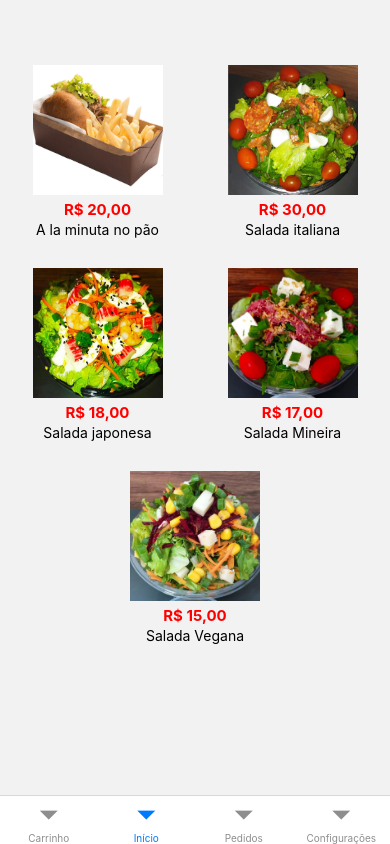
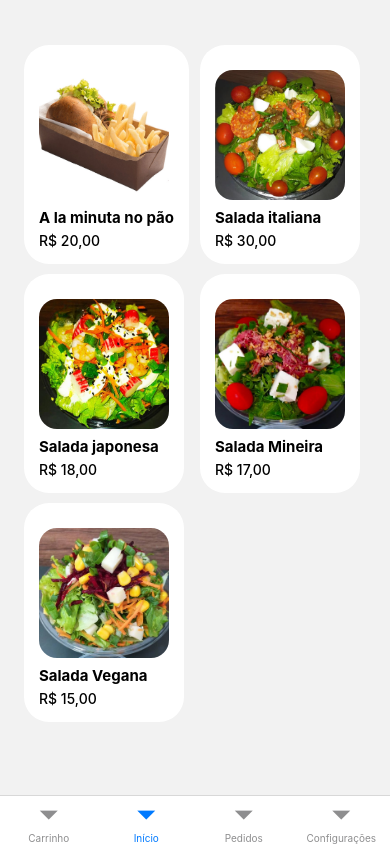
Before and after one commit to sharpramer/BarON, a React Native app: screen /PaginaInicialUtilizador in a window 390 px wide. Built offline with nearby package versions, Linux system fonts and the light colour scheme.

Commit message:
Estilizado o componente de Produto com fundo branco e bordas arredondadas nas opções de escolha, cor do texto de nome de produto em preto negrito, cor do texto de preço em preto e imagem do produto arredondada.

```diff
--- a/Componentes/Produtos.js
+++ b/Componentes/Produtos.js
@@ -57,18 +57,24 @@ export default function Produtos() {
 
     const renderItem = ({ item }) => {
         return (
-            <View key={item.id} style={estilos.conteudoConteiner}>
-                <TouchableHighlight onPress={() => {
-                    setProdutoSelecionado(item)
-                    setModalVisibilidade(true)
-                }}>
-                    <Image
-                        source={item.imagem}
-                        style={estilos.ImagemProduto}
-                    />
+            <View key={item.id} style={estilosProdutos.conteudoConteiner}>
+                <TouchableHighlight
+                    style={estilosProdutos.btnConteiner}
+                    onPress={() => {
+                        setProdutoSelecionado(item)
+                        setModalVisibilidade(true)
+                    }}
+                >
+                    <View>
+                        <Image
+                            source={item.imagem}
+                            style={estilosProdutos.ImagemProduto}
+                        />
+
+                        <Text style={estilosProdutos.txtNomeProduto}>{item.produto}</Text>
+                        <Text style={estilosProdutos.txtPrecoProduto}>R$ {item.precoVenda}</Text>
+                    </View>
                 </TouchableHighlight>
-                <Text style={estilos.txtPrecoProduto}>R$ {item.precoVenda}</Text>
-                <Text style={estilos.txtNomeProduto}>{item.produto}</Text>
             </View>
         )
     }
@@ -77,7 +83,7 @@ export default function Produtos() {
         <SafeAreaView>
             {/* Lista dos produtos */}
             <FlatList
-                style={estilos.produtosTabela}
+                style={estilosProdutos.produtosTabela}
                 data={produtosArray}
                 renderItem={renderItem}
                 keyExtractor={item => item.id}
@@ -89,49 +95,44 @@ export default function Produtos() {
     )
 }
 
-const estilos = StyleSheet.create({
-    produtosTabela: {
-        marginTop: 40,
+const estilosProdutos = StyleSheet.create({
+    conteudoConteiner: {
+        flex: 1,
+        margin: 5,
+        //justifyContent: "center",
+        //alignItems: "center",
+    },
+
+    btnConteiner:{
+        backgroundColor: 'white',
+        padding: 15,
+        borderRadius: 25,
+        alignSelf: 'flex-start'
     },
 
     ImagemProduto: {
         width: 130,
         height: 130,
-        marginTop: 20
+        marginTop: 10,
+        borderRadius: 18
     },
 
-    conteudoConteiner: {
-        flex: 1,
-        margin: 5,
-        justifyContent: "center",
-        alignItems: "center",
-    },
-
-    conteudoModalConteiner: {
-        backgroundColor: 'white',
-        width: '100%',
-        height: '100%',
-    },
-
-    btnFecharModal: {
-        width: 30,
-        height: 30,
-        alignSelf: "flex-end",
-        justifyContent: "center",
-        alignItems: "center",
-        backgroundColor: '#e80e0e',
-        borderRadius: 5,
-    },
-
-    txtBtnFecharModal: {
-        color: 'black',
+    txtNomeProduto: {
+        fontSize: 15,
+        marginTop: 8,
+        marginVertical: 5,
+        color: "black",
+        fontWeight: 'bold',
     },
 
     txtPrecoProduto: {
-        margin: 2,
-        marginTop: 5,
-        color: "red",
-        fontWeight: 'bold',
-        fontSize: 15
+        color: "black",
+        fontWeight: 500,
+        fontSize: 14
+    },
+
+    produtosTabela: {
+        marginTop: 40,
+        marginHorizontal: 19,
     },
 })
```
